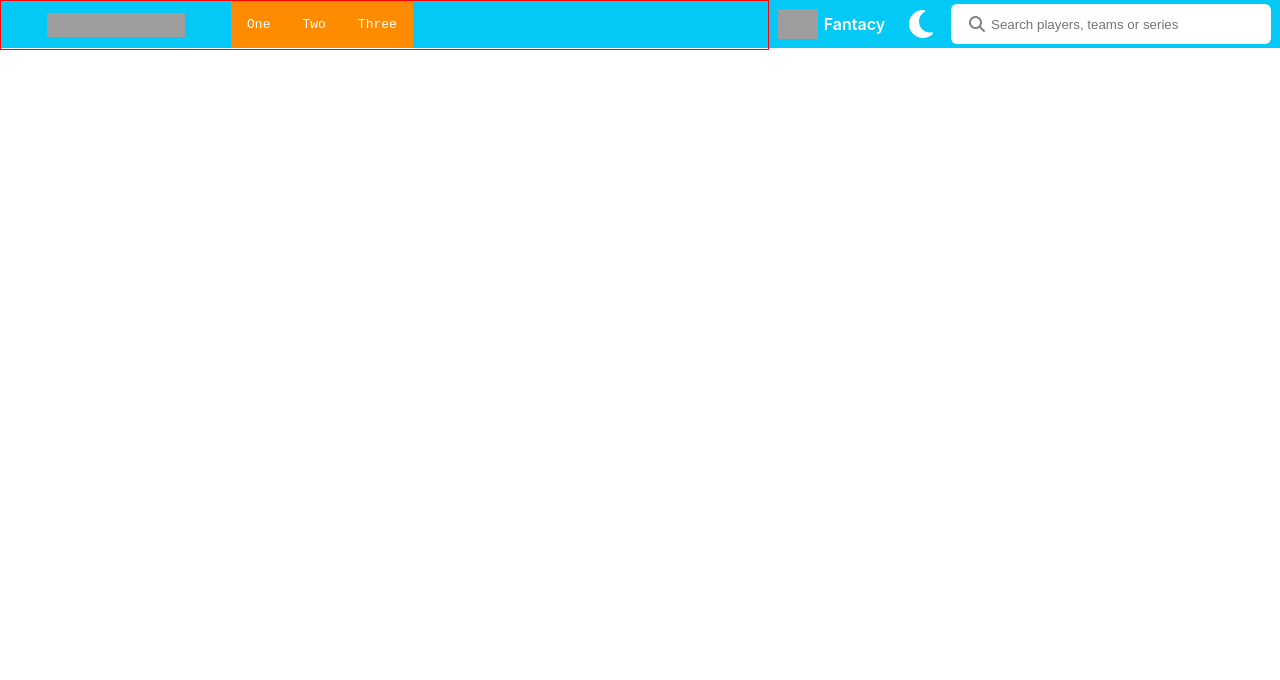
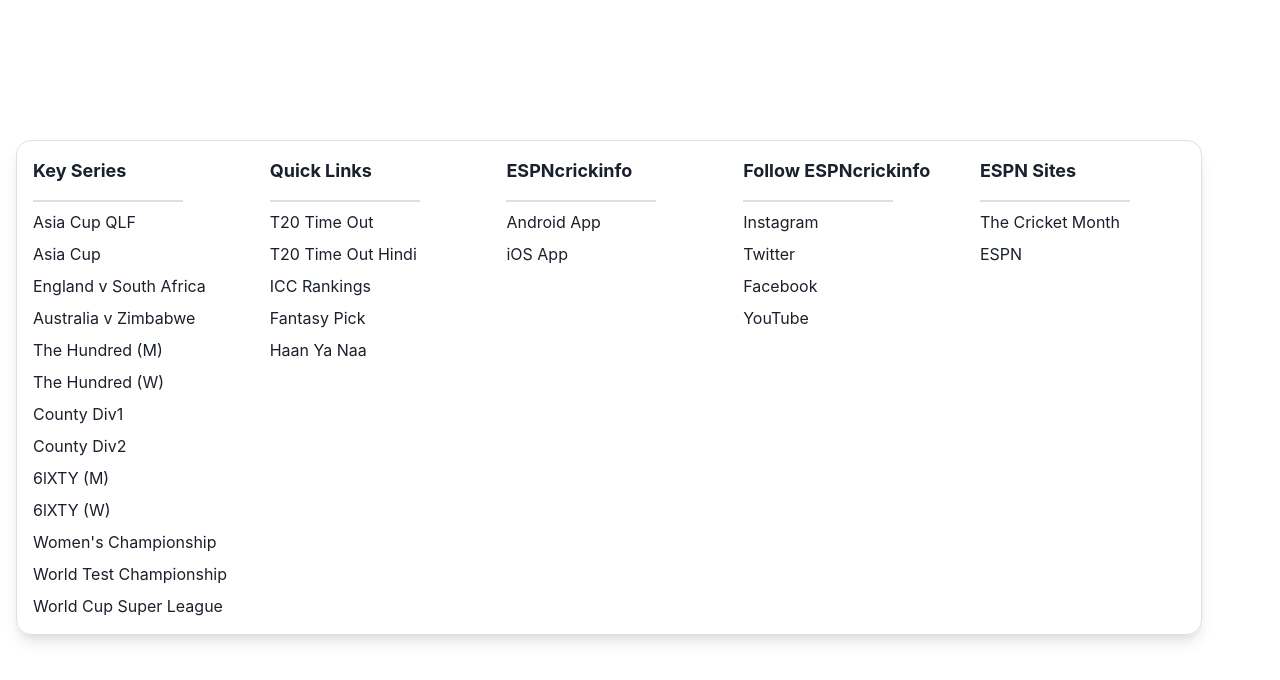
Before and after one commit to ayshasinara/ESPN-cricinfo, a React (Create React App) app: page / in a window 1280 px wide. Shown: the top 680 px of the page. Built offline with nearby package versions, Linux system fonts and the light colour scheme; grey boxes are pictures that could not be loaded.

Commit message:
Footer added

```diff
--- a/src/App.js
+++ b/src/App.js
@@ -5,6 +5,7 @@
 
 
 import Navbar from './Components/Navbar';
+import Footer from './Pages/Footer';
 
 
 function App() {
@@ -12,8 +13,8 @@
     <div className="App">
 
 
-
-     <Navbar/>
+<Footer/>
+     {/* <Navbar/> */}
 
 
     </div>
--- /dev/null
+++ b/src/Pages/Footer.jsx
@@ -0,0 +1,70 @@
+import {Container,Link, SimpleGrid,Stack,Text} from '@chakra-ui/react';
+
+const ListHeader = ({ children }) => {
+return (
+<Text fontWeight={'700'} fontSize={'lg'} mb={2}>{children}</Text>)};
+
+export default function Footer() {
+return (
+<Container as={Stack} maxW={'7xl'} py={10} marginTop={100} >
+          <SimpleGrid columns={{ base: 1, sm: 2, md: 4,lg:5 }} width="95%" border="1px solid #dfdfe1" shadow={"lg"}  borderRadius="15px" padding="1rem" spacing={8}>
+
+
+            <Stack align={'flex-start'}>
+              <ListHeader>Key Series</ListHeader>
+              <line style={{border:'0.2px solid #dfdfe1' ,width:'150px'}}></line>
+              <Link>Asia Cup QLF</Link>
+              <Link>Asia Cup</Link>
+              <Link>England v South Africa</Link>
+              <Link>Australia v Zimbabwe</Link>
+              <Link>The Hundred (M)</Link>
+              <Link>The Hundred (W)</Link>
+              <Link>County Div1</Link>
+              <Link>County Div2</Link>
+              <Link>6lXTY (M)</Link>
+              <Link>6lXTY (W)</Link>
+              <Link>Women's Championship</Link>
+              <Link>World Test Championship</Link>
+              <Link>World Cup Super League</Link>
+              </Stack>
+
+
+            <Stack align={'flex-start'}>
+              <ListHeader>Quick Links</ListHeader>
+              <line style={{border:'0.2px solid #dfdfe1' ,width:'150px'}}></line>
+              <Link>T20 Time Out</Link>
+              <Link>T20 Time Out Hindi</Link>
+              <Link>ICC Rankings</Link>
+              <Link>Fantasy Pick</Link>
+              <Link>Haan Ya Naa</Link>
+            </Stack>
+
+
+            <Stack align={'flex-start'}>
+              <ListHeader>ESPNcrickinfo</ListHeader>
+              <line style={{border:'0.2px solid #dfdfe1' ,width:'150px'}}></line>
+              <Link>Android App</Link>
+              <Link>iOS App</Link>
+            </Stack>
+
+
+            <Stack align={'flex-start'}>
+              <ListHeader>Follow ESPNcrickinfo</ListHeader>
+              <line style={{border:'0.2px solid #dfdfe1' ,width:'150px'}}></line>
+              <Link>Instagram</Link>
+              <Link>Twitter</Link>
+              <Link>Facebook</Link>
+             <Link>YouTube</Link>
+            </Stack>
+
+
+            <Stack align={'flex-start'}>
+              <ListHeader> ESPN Sites</ListHeader>
+              <line style={{border:'0.2px solid #dfdfe1' ,width:'150px'}}></line>
+              <Link>The Cricket Month</Link>
+              <Link>ESPN</Link>
+            </Stack>
+          </SimpleGrid>
+        </Container>
+    );
+  }
--- a/src/index.js
+++ b/src/index.js
@@ -4,12 +4,15 @@
 import App from './App';
 import reportWebVitals from './reportWebVitals';
 import { BrowserRouter } from "react-router-dom";
+import { ChakraProvider } from '@chakra-ui/react';
 
 const root = ReactDOM.createRoot(document.getElementById('root'));
 root.render(
   <React.StrictMode>
     <BrowserRouter>
+    <ChakraProvider>
       <App />
+      </ChakraProvider>
     </BrowserRouter>
   </React.StrictMode>
 );
```
Also changed, not shown: 1 other file (tests, documents, lock files or other folders).
